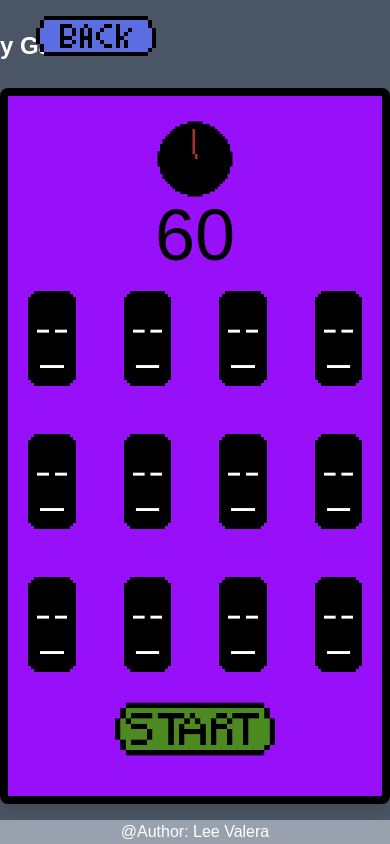
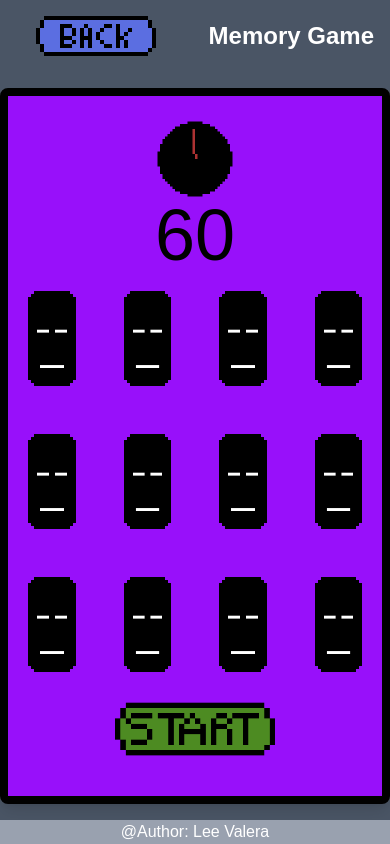
Before and after one commit to Lee-Abraham/cprg-306project, a Next.js app: page /games/memory-match in a window 390 px wide. Built offline with nearby package versions, Linux system fonts and the light colour scheme.

Commit message:
Update page.js

```diff
--- a/app/games/memory-match/page.js
+++ b/app/games/memory-match/page.js
@@ -140,7 +140,7 @@ export default function MemoryGame() {
         <button className='z-10' onClick={backHome}>
           <img className='w-30 m-5 cursor-pointer' src='/assets/BackButton.gif' alt='Back Button' />
         </button>
-        <h1 className="absolute mt-5 lg:mt-0 lg:left-1/2 left-1 transform -translate-x-1/2 lg:text-5xl text-2xl font-bold">Memory Game</h1>
+        <h1 className="lg:absolute lg:left-1/2 lg:transform lg:-translate-x-1/2 ml-auto text-right lg:text-5xl text-2xl font-bold">Memory Game</h1>
       </div>
 
         {/* Game Board */}
```
